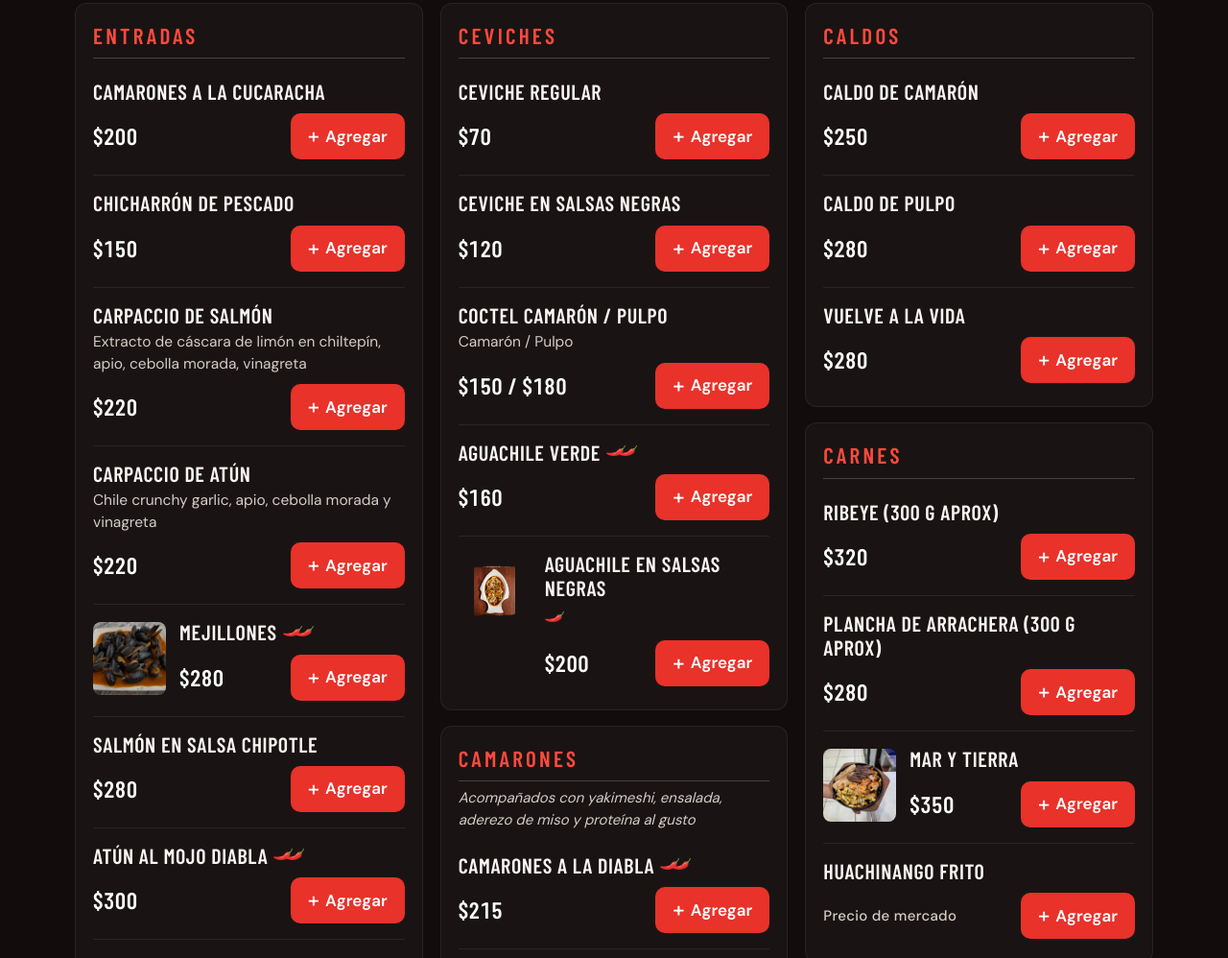
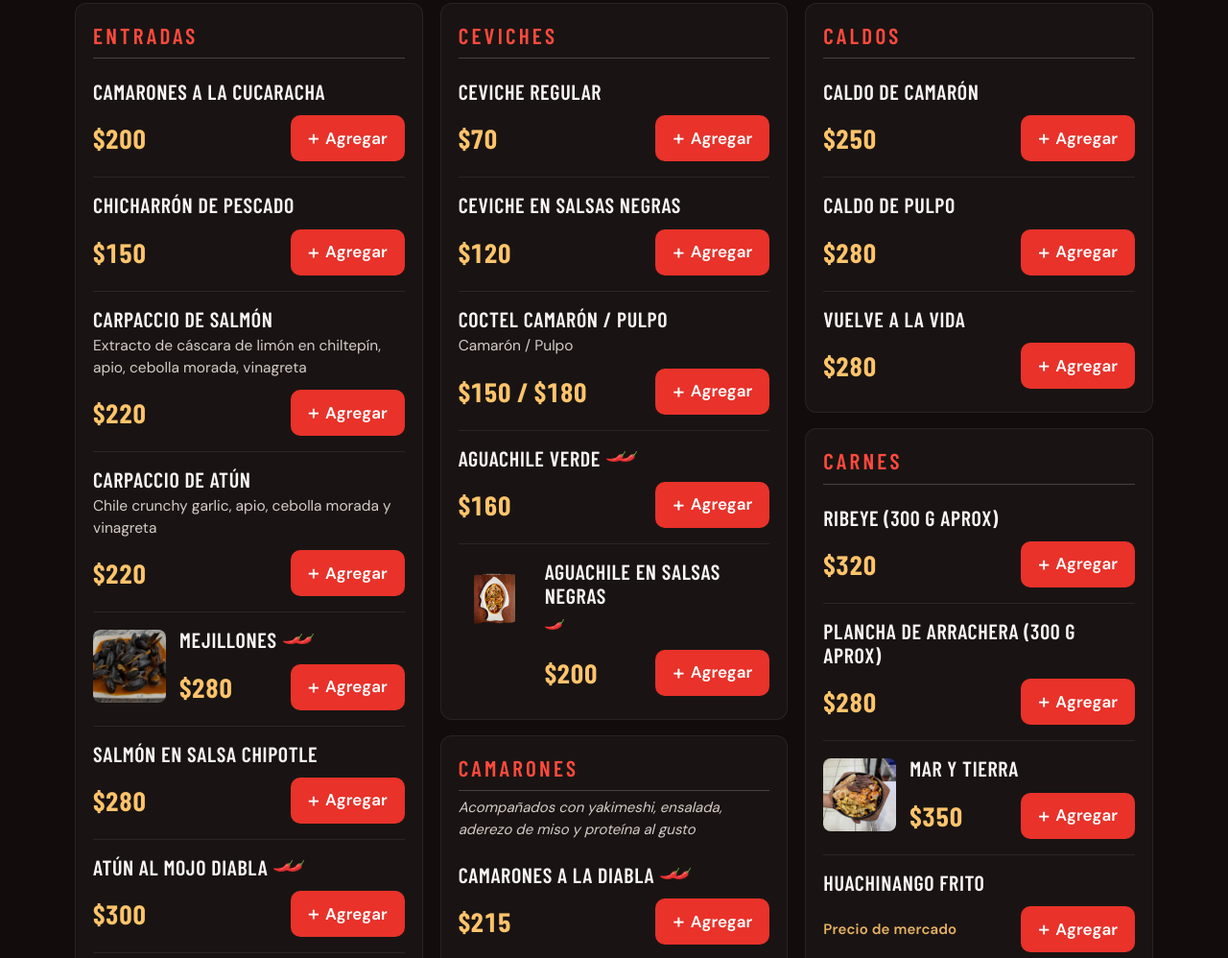
Before and after one commit to Carloscsll/MARHU, a plain HTML site: page index.html in a window 1280 px wide. Shown: the part 1928-2926 px from the top of the page at 96% size. Drawn offline with nearby package versions, Linux system fonts and the light colour scheme; a web font is replaced by a local one.

Commit message:
Precios más visibles en color ámbar
Co-Authored-By: Claude Opus 5.5 <noreply@anthropic.com>

```diff
--- a/styles.css
+++ b/styles.css
@@ -880,3 +880,16 @@ body { font-size: 17px; line-height: 1.5; }
 
 /* Pie */
 .footer__text { font-size: 15px; }
+
+/* Precios bien visibles */
+:root { --price: #ffc46b; }
+.item__price {
+  font-family: var(--font-name); font-weight: 700; font-size: 28px; line-height: 1;
+  color: var(--price); letter-spacing: .01em;
+}
+.item__price--text { font-family: var(--font-body); font-size: 15px; font-weight: 600; color: var(--price); opacity: .9; }
+.item__bottom { margin-top: 12px; }
+.choice .item__price { font-size: 24px; }
+.cart-item__price, .totals__amount { color: var(--price); font-weight: 700; }
+.cart-item__meta { color: var(--muted); }
+.sheet__footer .btn--primary { font-weight: 700; }
```
